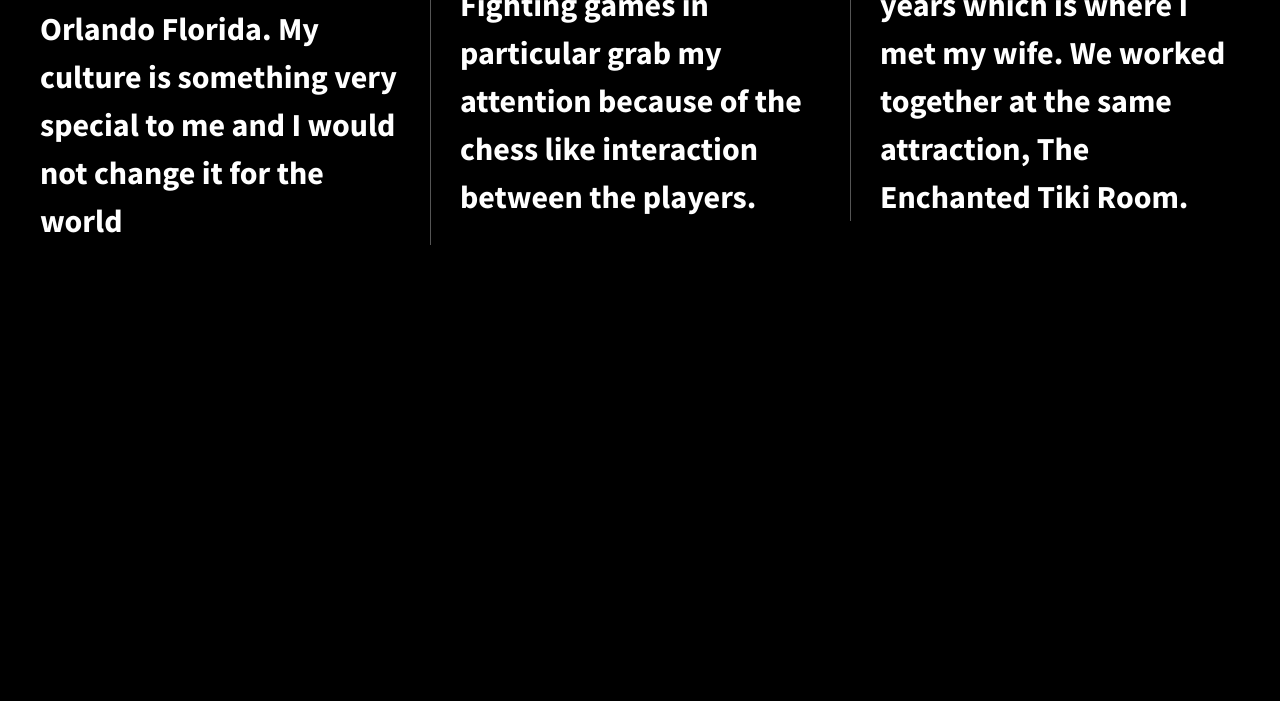
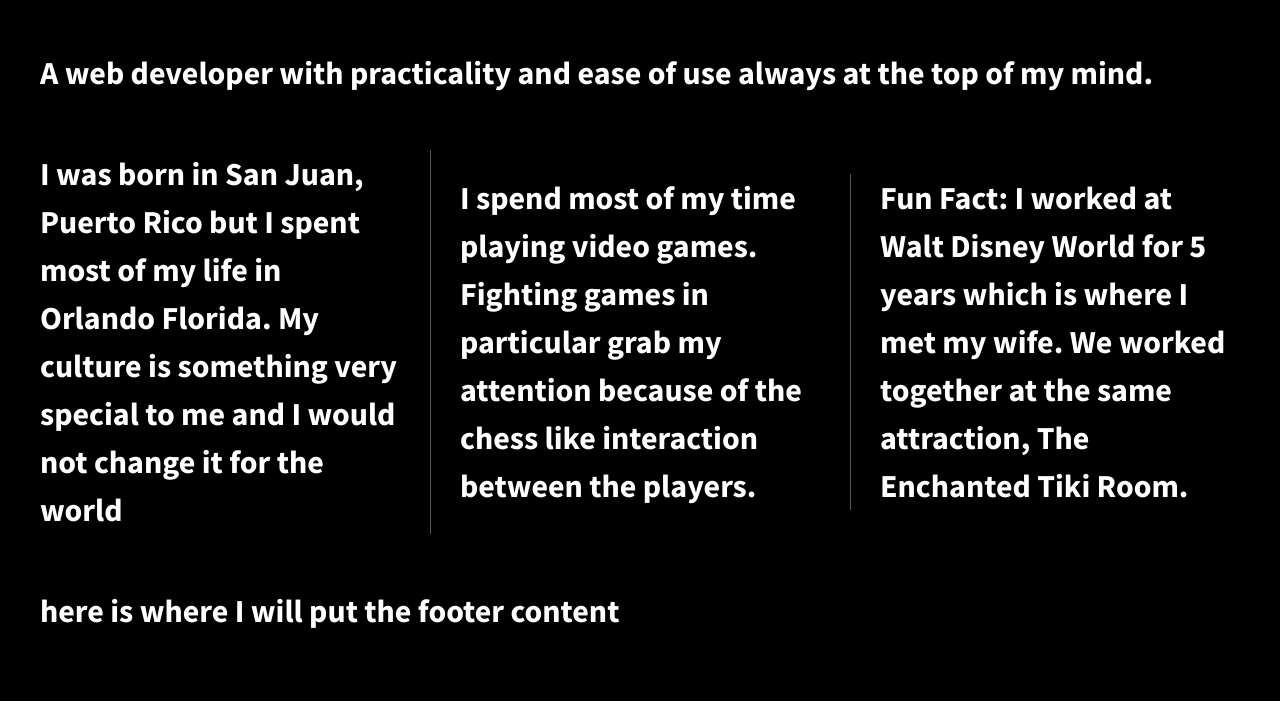
Before and after one commit to Eduardo-SP/coding-responsive-websites, a plain HTML site: page 07.01-206-divs-flexbox-starter/index.html in a window 1280 px wide. Shown: the part 179-880 px from the top of the page. Drawn offline with nearby package versions, Linux system fonts and the light colour scheme.

Commit message:
header and footer added to flexbox project

```diff
--- a/07.01-206-divs-flexbox-starter/css/main.css
+++ b/07.01-206-divs-flexbox-starter/css/main.css
@@ -106,16 +106,43 @@ body {
   padding: 2em;
   font-size: 1.25em;
   height: 100%;
+  display: flex;
+}
+header,footer{
+  width: 100%
+  justify-content: flex-start;
+}
+
+main{
+  width: 100%
+  justify-content: flex-start;
+}
+
+header, main, footer{
+  display: flex;
+  align-items: center;
+  color: white;
+  width: 100%;
+}
+main, footer{
+    line-height: 1.5em;
+  font-size: 1.6em;
 }
 
 .wrapper {
   /*add display:flex and set justify-content to space-between*/
   font-weight: 700;
   display: flex;
+  justify-content: center;
+  align-items: center;
   justify-content: space-between;
+  flex-flow: row wrap;
+}
+footer {
+  width: 100%
+  justify-content: center;
   align-items: center;
 }
-
 .div-1, .div-2, .div-3 {
   /*give the divs a width of 30%, add display:flex, set justify-content and align-items to center*/
   color: #fff;
@@ -127,6 +154,7 @@ body {
   justify-content: center;
   align-items: center;
 }
+
 
 
 
--- a/07.01-206-divs-flexbox-starter/index.html
+++ b/07.01-206-divs-flexbox-starter/index.html
@@ -20,8 +20,13 @@
         <!--[if lt IE 8]>
             <p class="browserupgrade">You are using an <strong>outdated</strong> browser. Please <a href="http://browsehappy.com/">upgrade your browser</a> to improve your experience.</p>
         <![endif]-->
-
-        <section class="wrapper">
+       <section class="wrapper">
+       <header>
+         <h1> Eduardo Sanchez </h1>
+       </header>
+       <main>
+          A web developer with practicality and ease of use always at the top of my mind.
+      </main>
             <div class="div-1">
                 I was born in San Juan, Puerto Rico but I spent most of my life in Orlando Florida. My culture is something very special to me and I would not change it for the world
             </div>
@@ -31,8 +36,10 @@
             <div class="div-3">
                 Fun Fact: I worked at Walt Disney World for 5 years which is where I met my wife. We worked together at the same attraction, The Enchanted Tiki Room.
             </div>
+         <footer>
+            here is where I will put the footer content
+        </footer>
         </section>
-
         <script src="https://ajax.googleapis.com/ajax/libs/jquery/1.11.3/jquery.min.js"></script>
         <script>window.jQuery || document.write('<script src="js/vendor/jquery-1.11.3.min.js"><\/script>')</script>
         <script src="js/plugins.js"></script>
--- a/flexbox-starter-3/css/main.css
+++ b/flexbox-starter-3/css/main.css
@@ -106,7 +106,7 @@ body {
   padding: 0 2em;
   font-size: 1.25em;
   height: 100%;
-  color: #fff;
+  color: white;
 }
 
 header,
@@ -128,6 +128,7 @@ main {
   display: flex;
   justify-content: center;
   align-items: center;
+  color: white;
 
 }
 
@@ -150,6 +151,12 @@ main {
   display: flex;
   justify-content: center;
   align-items: center;
+}
+#top {
+  width: 100%
+}
+footer {
+  width: 100%
 }
 
 /* ==========================================================================
```
Also changed, not shown: flexbox-starter-3/index.html (+1 -1 lines).
